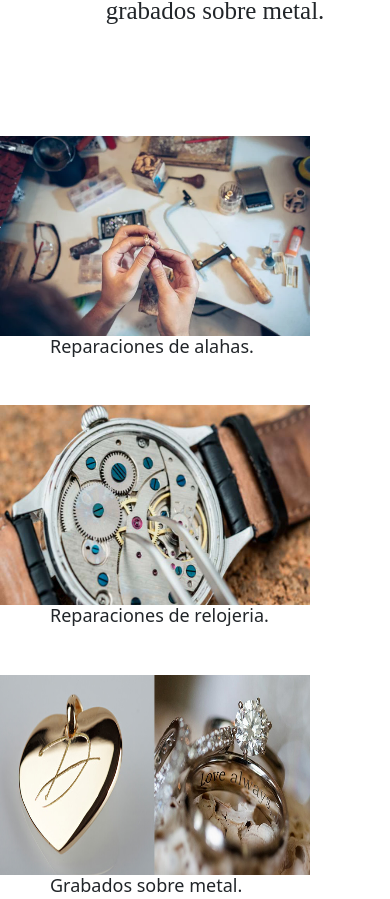
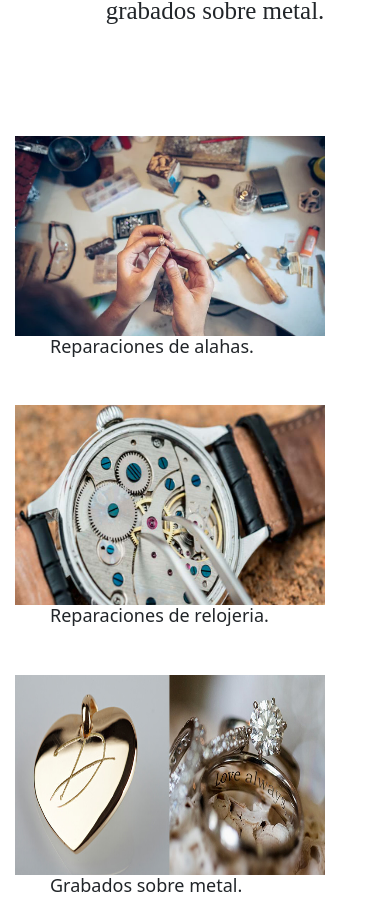
Before and after one commit to giantagliafico/proyectos-coder, a website: page pages/sobrenicol.html in a window 390 px wide. Shown: the part 1070-1969 px from the top of the page. Drawn offline with nearby package versions, Linux system fonts and the light colour scheme; a web font is replaced by a local one.

Commit message:
ajuste responsive

```diff
--- a/scss/_mediascreen.scss
+++ b/scss/_mediascreen.scss
@@ -122,7 +122,7 @@
    }
    .talleres{
       width: 310px !important;
-      margin-left: 0px !important;
+      margin-left: 25px !important;
    }
    .h4talleres{
       margin-left: 20px;
```
Also changed, not shown: css/pruebacss.css.
